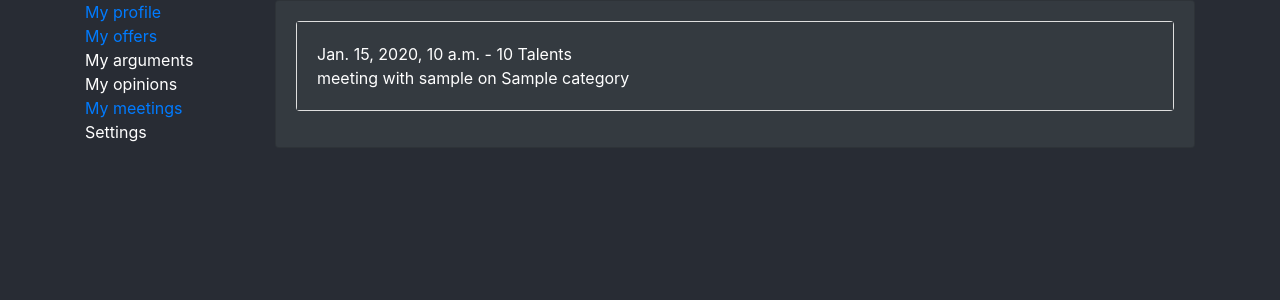
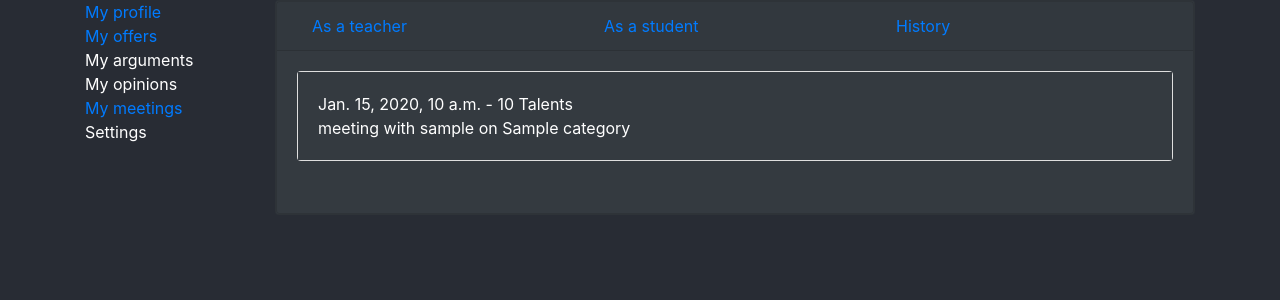
Before and after one commit to Rychh/TalentHub_v1, a Django app: page /myMeetings/ in a window 1280 px wide. Shown: the part 96-396 px from the top of the page. Run offline with Django 3.2, Linux system fonts and the light colour scheme; a user stored in the database is signed in; tables that the repository leaves empty hold one stand-in row (values such as "Sample post"); some libraries are stand-ins or nearby versions.

Commit message:
3 tabs in myMeetings

```diff
--- a/templates/myMeetings.html
+++ b/templates/myMeetings.html
@@ -1,21 +1,32 @@
-{% extends 'myAccount.html' %}
+{% extends "myAccount.html" %}
 {% block myProfileContent %}
-    <div class="card-body">
+    <div class="card bg-dark">
         {% if meetings %}
             <form id="acceptingMeetings" method="POST" action="">
                 {% csrf_token %}
                 {{ form.as_p }}
+                <div class="card-header">
+                    <div class="nav nav-pills">
+                        <div class="col active"><a data-toggle="tab" href="#teacher">As a teacher</a></div>
+                        <div class="col"><a data-toggle="tab" href="#student">As a student</a></div>
+                        <div class="col"><a data-toggle="tab" href="#history">History</a></div>
+                    </div>
+                </div>
+                <div class="card-body mb-3">
+                    <div class="tab-content">
+                        <div id="teacher" class="tab-pane active">
                             {% for m in meetings %}
                                 <div class="card mb-3">
                                     <div class="card-body bg-dark">
-                            <span class="card-text bg-dark">{{ m.date }} - {{ m.agreed_price }}
-                            Talents {% if m.status.name == 'pending' %}
+                                        <span class="card-text bg-dark">
+                                            {{ m.date }} - {{ m.agreed_price }} Talents
+                                            {% if m.status.name == "pending" %}
                                                 <span class="badge badge-secondary">pending</span>
-                                <button class="btn aqua-gradient btn-rounded btn-sm my-0" type="submit" name="acceptMeeting" value="{{ m.id }}">Accept</button>
-                            {% elif m.status.name == 'agreed' %}
+                                                <button class="btn aqua-gradient btn-rounded btn-sm my-0"
+                                                type="submit" name="acceptMeeting" value="{{ m.id }}">Accept</button>
+                                            {% elif m.status.name == "agreed" %}
                                                 <span class="badge badge-success">success</span>
                                             {% endif %}
-
                                         </span>
                                         <p class="card-text bg-dark">
                                             meeting with {{ m.student }} on
@@ -24,9 +35,47 @@
                                     </div>
                                 </div>
                             {% endfor %}
+                        </div>
+                        <div id="student" class="tab-pane">
+                            <div class="row">bbbbbbb11111111</div>
+                        </div>
+                        <div id="history" class="tab-pane">
+                            <div class="row">cccccccccc1111111</div>
+                        </div>
+                    </div>
+                </div>
             </form>
         {% else %}
             <p>No mettings</p>
         {% endif%}
     </div>
 {% endblock %}
+
+
+
+<div class="container">
+  <p>&nbsp;</p>
+  <p>&nbsp;</p>
+  <div class="col-md-12">
+    <div class="row">
+      <div class="col-md-12" style="margin-top: -50px;">
+        <ul class="nav nav-pills">
+          <li class="active"><a data-toggle="tab" href="#vis_opgave1">Vis opgave</a></li>
+          <li><a data-toggle="tab" href="#rediger_opgave1">Rediger Tekst</a></li>
+          <li><a data-toggle="tab" href="#admin_opgave_billeder1">Administrer billeder</a></li>
+        </ul>
+      </div>
+    </div>
+  </div>
+  <div class="tab-content">
+    <div id="vis_opgave1" class="tab-pane fade in active">
+      <div class="row">aaaaaaaa11111111111</div>
+    </div>
+    <div id="rediger_opgave1" class="tab-pane fade">
+      <div class="row">bbbbbbb11111111</div>
+    </div>
+    <div id="admin_opgave_billeder1" class="tab-pane fade">
+      <div class="row">cccccccccc1111111</div>
+    </div>
+  </div>
+</div>
```
Lines whose indentation alone changed are shown as unchanged.
